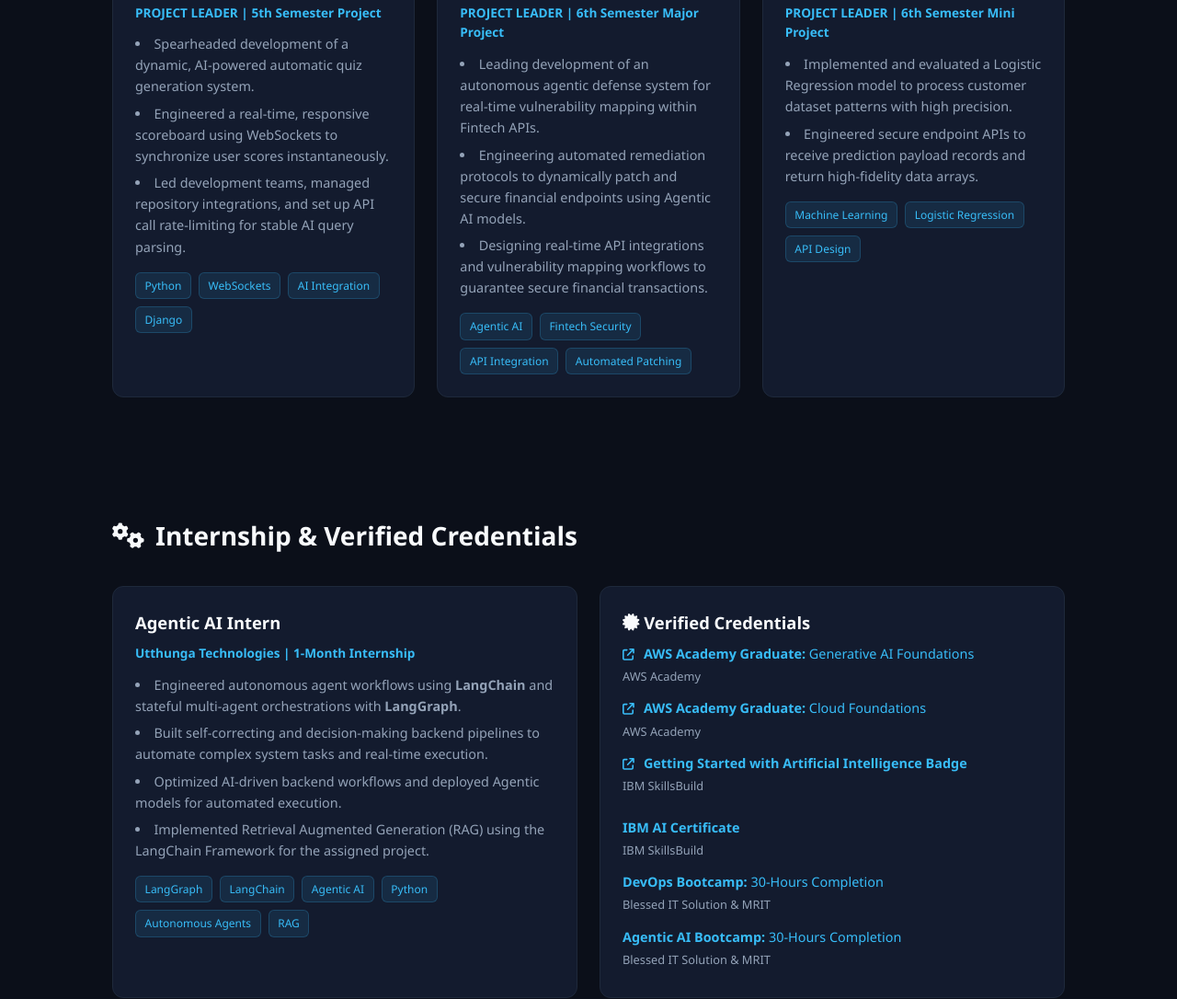
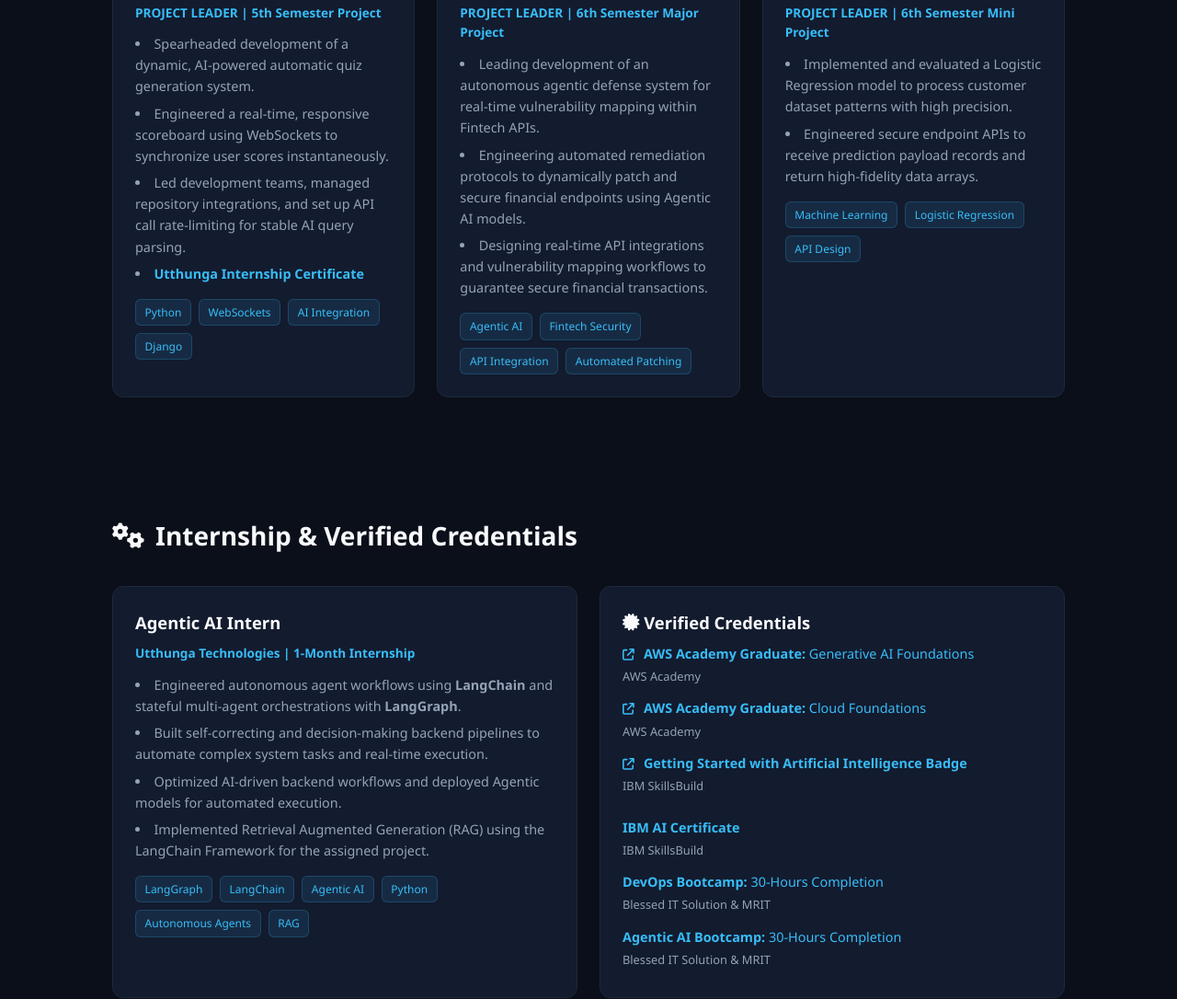
Before and after one commit to Vidyasagar-DJ64/Portfolio, a plain HTML site: page index.html in a window 1280 px wide. Shown: the part 1590-2676 px from the top of the page at 92% size. Drawn offline with Linux system fonts and the light colour scheme.

```diff
--- a/index.html
+++ b/index.html
@@ -488,6 +488,12 @@
           <li>Spearheaded development of a dynamic, AI-powered automatic quiz generation system.</li>
           <li>Engineered a real-time, responsive scoreboard using WebSockets to synchronize user scores instantaneously.</li>
           <li>Led development teams, managed repository integrations, and set up API call rate-limiting for stable AI query parsing.</li>
+          <li>
+            <a href="internshipCertificate.jpeg" target="_blank" rel="noopener noreferrer">
+              <strong>Utthunga Internship Certificate</strong>
+              <!-- <p style="font-size: 0.8rem; color: var(--text-muted); margin-top: 0.2rem;">Agentic AI Internship</p> -->
+            </a>
+          </li>
         </ul>
         <div class="tags">
           <span class="tag">Python</span>
```
